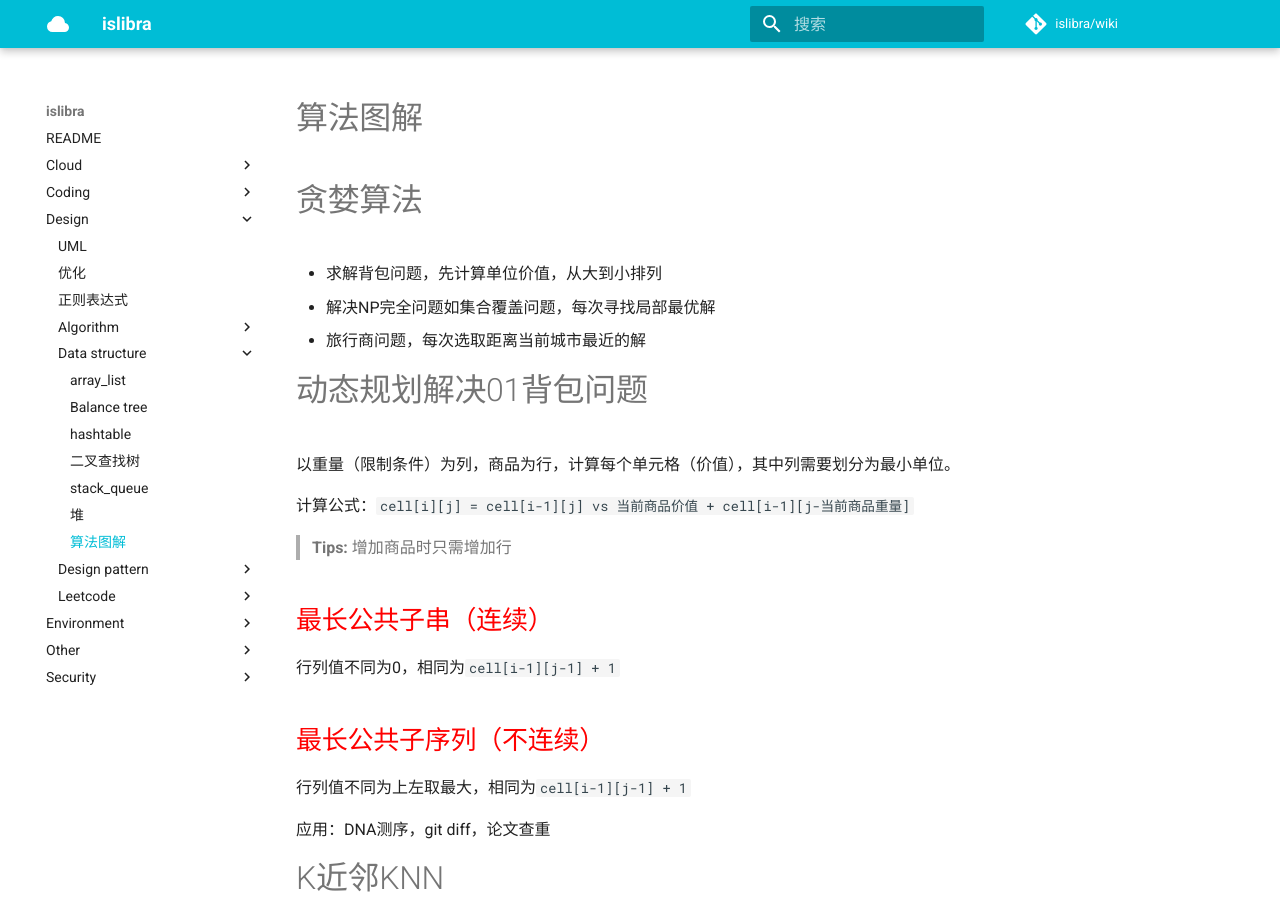
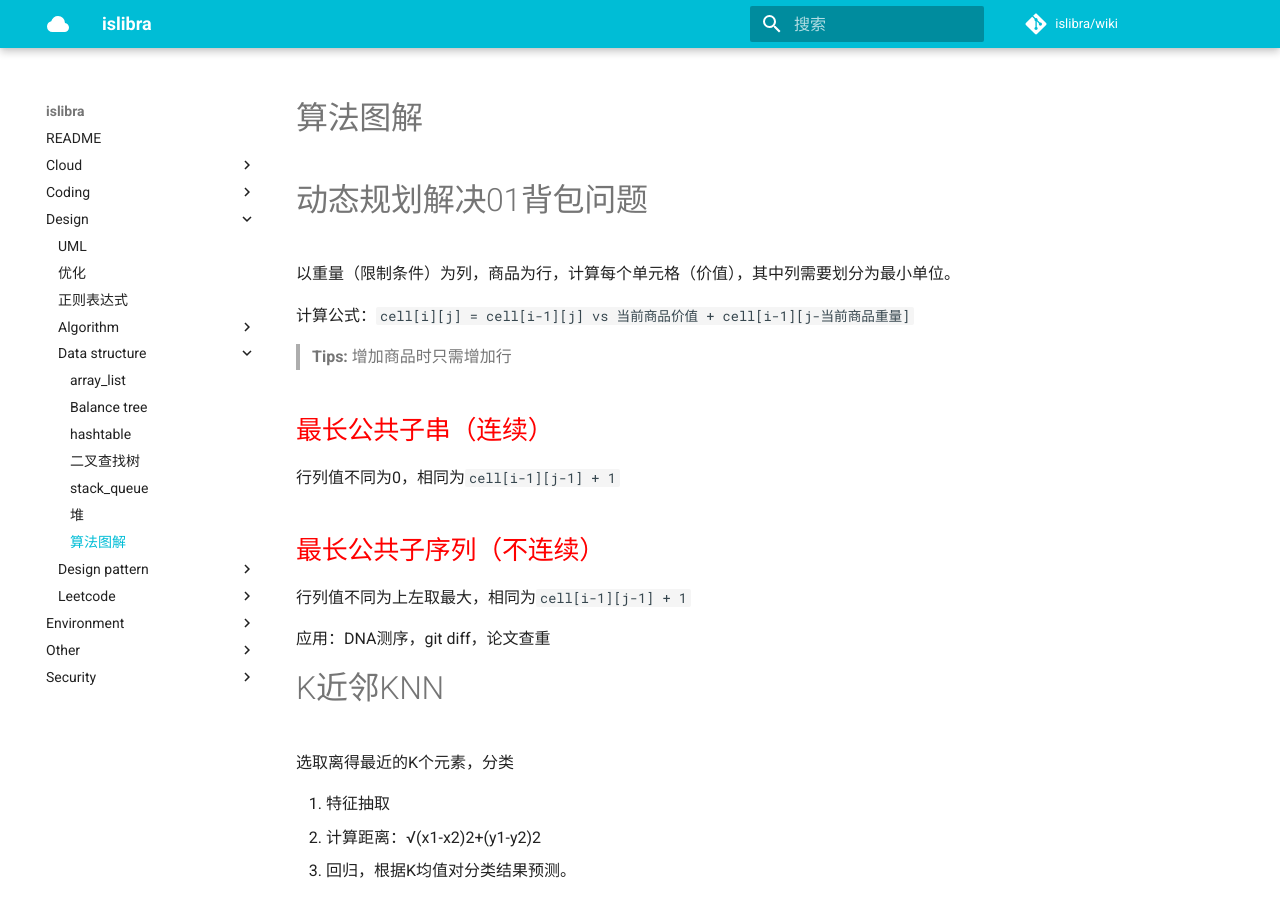
Before and after one commit to islibra/wiki, an MkDocs documentation site: the page built from docs/design/data_structure/算法图解.md, in a window 1280 px wide and 900 px high. Built offline with MkDocs 1.6.1 and Material for MkDocs 9.7.7, drawn with Linux system fonts in a browser that asks for light colours; comment, search, counter and statistics services are not loaded.

Commit message:
Update 算法图解.md

```diff
--- a/docs/design/data_structure/算法图解.md
+++ b/docs/design/data_structure/算法图解.md
@@ -1,10 +1,4 @@
 # 算法图解
-
-# 贪婪算法
-
-- 求解背包问题，先计算单位价值，从大到小排列
-- 解决NP完全问题如集合覆盖问题，每次寻找局部最优解
-- 旅行商问题，每次选取距离当前城市最近的解
 
 # 动态规划解决01背包问题
 
```
